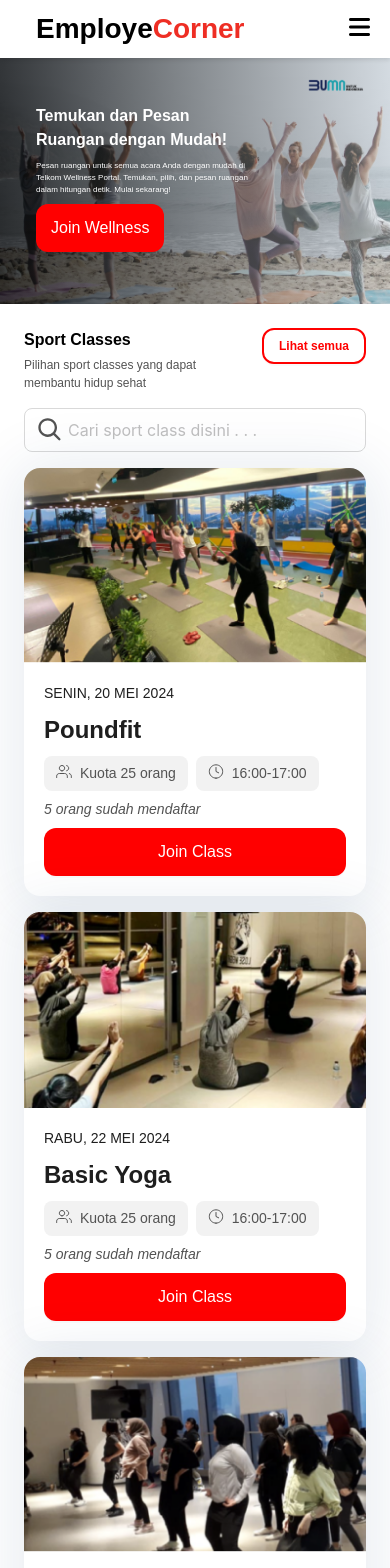
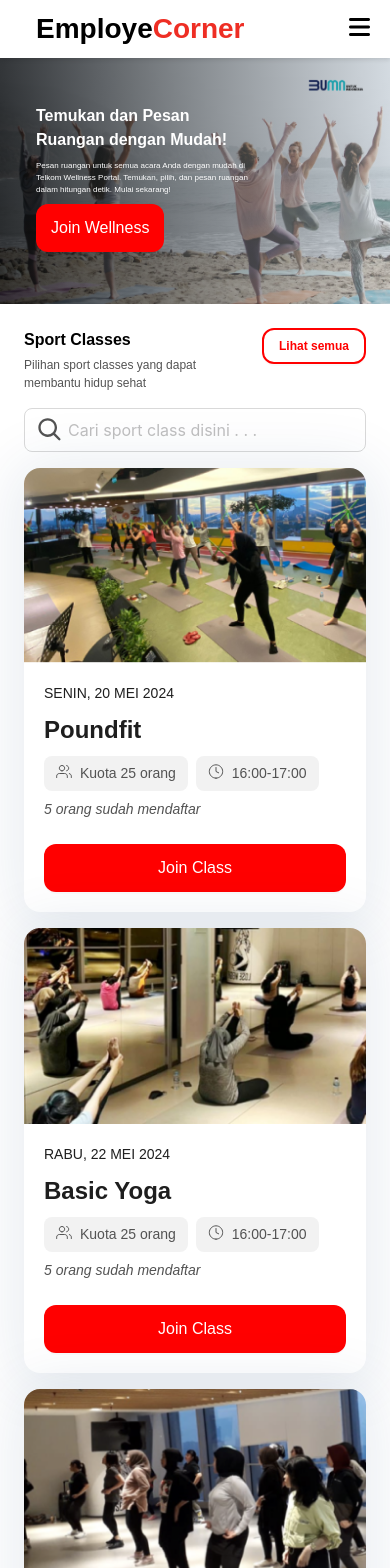
Before and after one commit to chrlxnm/tw-ui, a React (Create React App) app: page /beranda in a window 390 px wide. Shown: the top 1568 px of the page. Built offline with nearby package versions, Linux system fonts and the light colour scheme.

Commit message:
add responsive

```diff
--- a/src/components/ClassCard/index.js
+++ b/src/components/ClassCard/index.js
@@ -22,7 +22,7 @@ const ClassCard = ({ openModal, data }) => {
           </Badge>
         </BadgeWrapper>
         <JoinedText>{data?.registered} orang sudah mendaftar</JoinedText>
-        <ButtonPrimary onClick={() => openModal(data)}>Join Class</ButtonPrimary>
+        <ButtonPrimary className="mt-[16px]" onClick={() => openModal(data)}>Join Class</ButtonPrimary>
       </ContentWrapper>
     </Wrapper>
   );
--- a/src/pages/Home/OnGoing.js
+++ b/src/pages/Home/OnGoing.js
@@ -27,6 +27,10 @@ const Wrapper = styled.div`
   button {
     min-width: 20%;
   }
+
+  @media screen and (max-width: 768px) {
+    margin: 24px;
+  }
 `;
 
 const LeftWrapper = styled.div`
```
